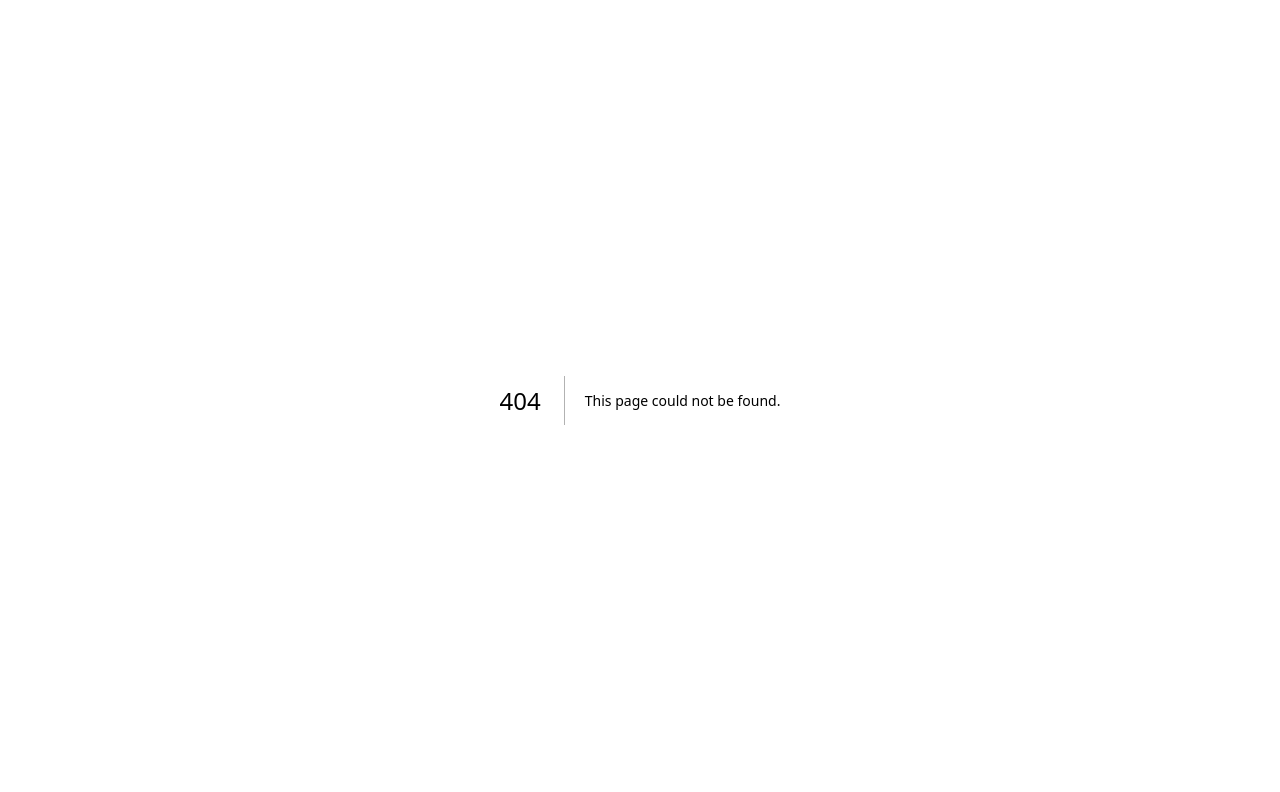
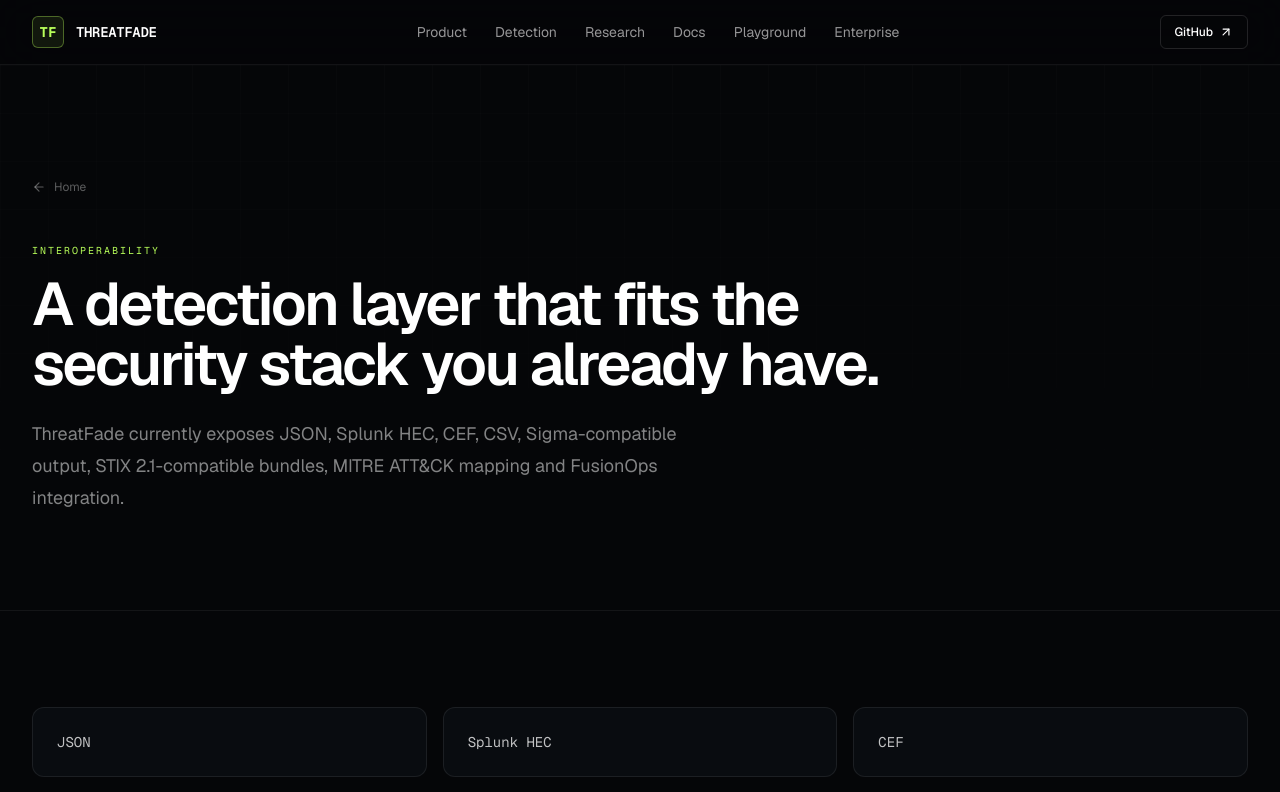
Before and after one commit to LloydCoder/tinlance-threatfade-web, a Next.js app: page /integrations in a window 1280 px wide. Before the commit this address had no page. Shown: the top 792 px of the page. Built offline with nearby package versions, Linux system fonts and the light colour scheme.

Commit message:
feat(integrations): establish interoperability route

```diff
--- /dev/null
+++ b/app/integrations/page.tsx
@@ -0,0 +1,5 @@
+import { PageShell } from "@/components/layout/page-shell";
+
+export default function IntegrationsPage() {
+  return <PageShell eyebrow="Interoperability" title="A detection layer that fits the security stack you already have." description="ThreatFade currently exposes JSON, Splunk HEC, CEF, CSV, Sigma-compatible output, STIX 2.1-compatible bundles, MITRE ATT&CK mapping and FusionOps integration."><div className="grid gap-4 sm:grid-cols-2 lg:grid-cols-3">{["JSON", "Splunk HEC", "CEF", "CSV", "Sigma-compatible", "STIX 2.1-compatible", "MITRE ATT&CK", "FusionOps"].map((item) => <div key={item} className="rounded-xl border border-white/8 bg-[#090c10] p-6 font-mono text-sm text-white/75">{item}</div>)}</div></PageShell>;
+}
```
